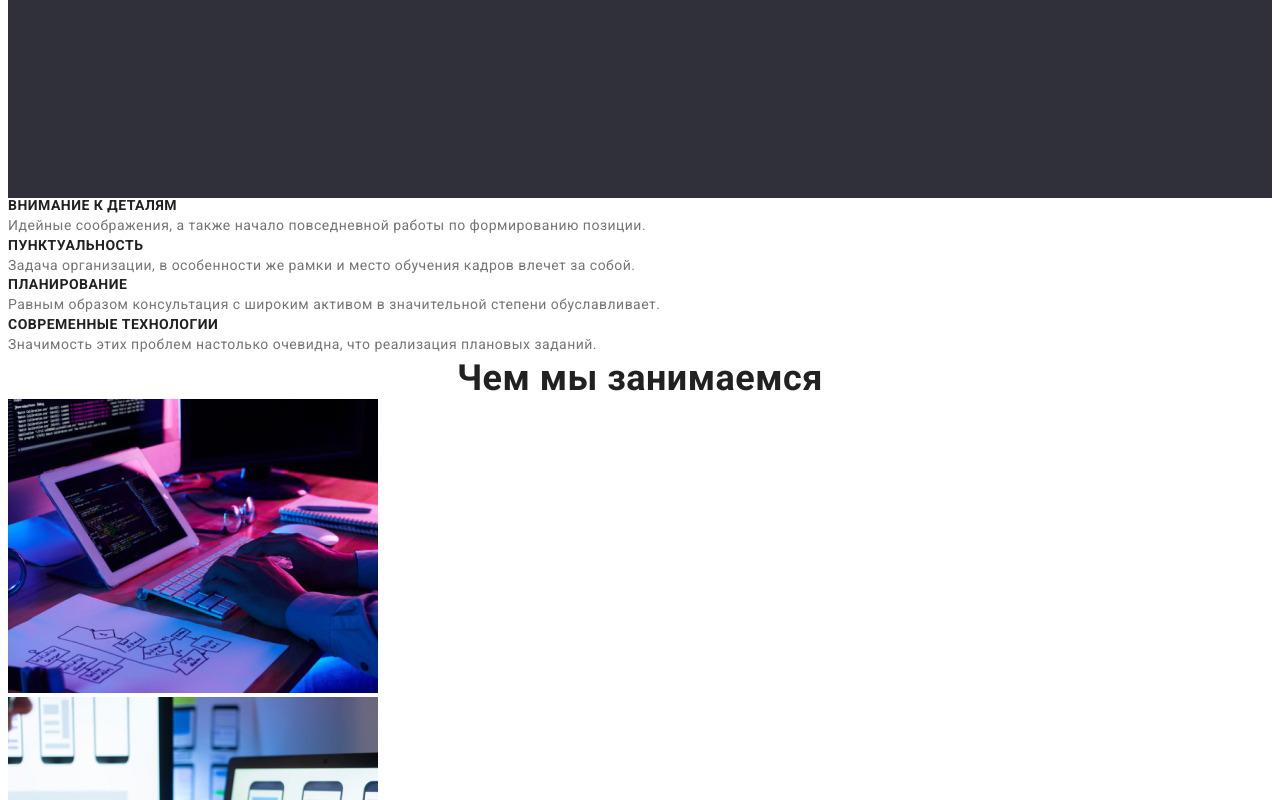
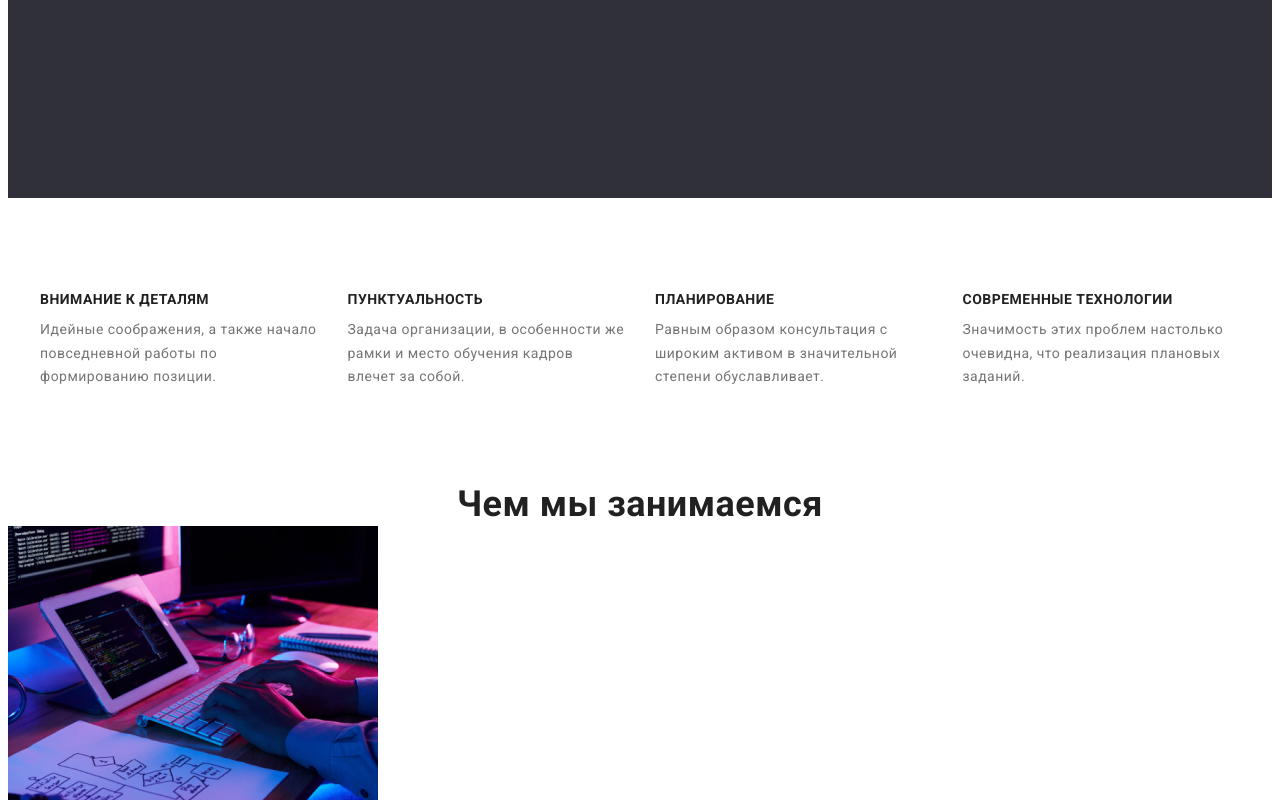
Before and after one commit to RomaSamkov/goit-markup-hw-03, a plain HTML site: page index.html in a window 1280 px wide. Shown: the part 683-1483 px from the top of the page. Drawn offline with Linux system fonts and the light colour scheme.

Commit message:
Добавляет позиционирование в блок приемущества

```diff
--- a/css/styless.css
+++ b/css/styless.css
@@ -28,7 +28,7 @@ button {
 /* img {
    display: block;
    max-width: 100%;
-  height: auto;
+   height: auto;
 } */
 .container {
   width: 1200px;
@@ -145,6 +145,7 @@ body {
 }
 .hero-title {
   display: block;
+  margin-bottom: 30px;
   max-width: 696px;
   padding-top: 200px;
   font-weight: 900;
@@ -154,7 +155,8 @@ body {
   text-align: center;
   letter-spacing: 0.06em;
   text-transform: uppercase;
-  margin: auto;
+  margin-left: auto;
+  margin-right: auto;
 
   color: #ffffff;
 }
@@ -170,7 +172,6 @@ body {
   border-radius: 4px;
   cursor: pointer;
   padding: 10px 32px;
-  margin-top: 30px;
   margin-bottom: 200px;
   margin-left: auto;
   margin-right: auto;
@@ -189,11 +190,25 @@ body {
   background-color: #188ce8;
 }
 /* --------------Студия main section----------- */
+.benefits-container {
+  display: flex;
+  align-items: center;
+}
+.subject-list {
+  display: flex;
+  flex-wrap: wrap;
+  margin-left: -30px;
+}
+.benefits-item {
+  flex-basis: calc(100% / 4 - 30px);
+  margin-left: 30px;
+}
 .section-title,
 .section-subject {
   color: var(--title-text-color);
 }
 .section-subject {
+  margin-bottom: 10px;
   font-weight: 700;
   font-size: 14px;
   line-height: 1.14;
--- a/index.html
+++ b/index.html
@@ -44,26 +44,28 @@
         </section>
 
     <!--Наши приемущества-->
-        <section class="benefits">
+        <section class="benefits section">
+            <div class="container benefits-container">
             <h2 class="section-title visually-hidden">Наши приемущества</h2>
             <ul class="subject-list list">
-                <li>
+                <li class="benefits-item">
                     <h3 class="section-subject">Внимание к деталям</h3>
                     <p class="subject-item">Идейные соображения, а также начало повседневной работы по формированию позиции.</p>
                 </li>
-                <li>
+                <li class="benefits-item">
                     <h3 class="section-subject">Пунктуальность</h3>
                     <p class="subject-item">Задача организации, в особенности же рамки и место обучения кадров влечет за собой.</p>
                 </li>
-                <li>
+                <li class="benefits-item">
                     <h3 class="section-subject">Планирование</h3>
                     <p class="subject-item">Равным образом консультация с широким активом в значительной степени обуславливает.</p>
                 </li>
-                <li>
+                <li class="benefits-item">
                     <h3 class="section-subject">Современные технологии</h3>
                     <p class="subject-item">Значимость этих проблем настолько очевидна, что реализация плановых заданий.</p>
                 </li>
             </ul>
+            </div>
         </section>
 
     <!--Чем мы занимаемся-->
```
